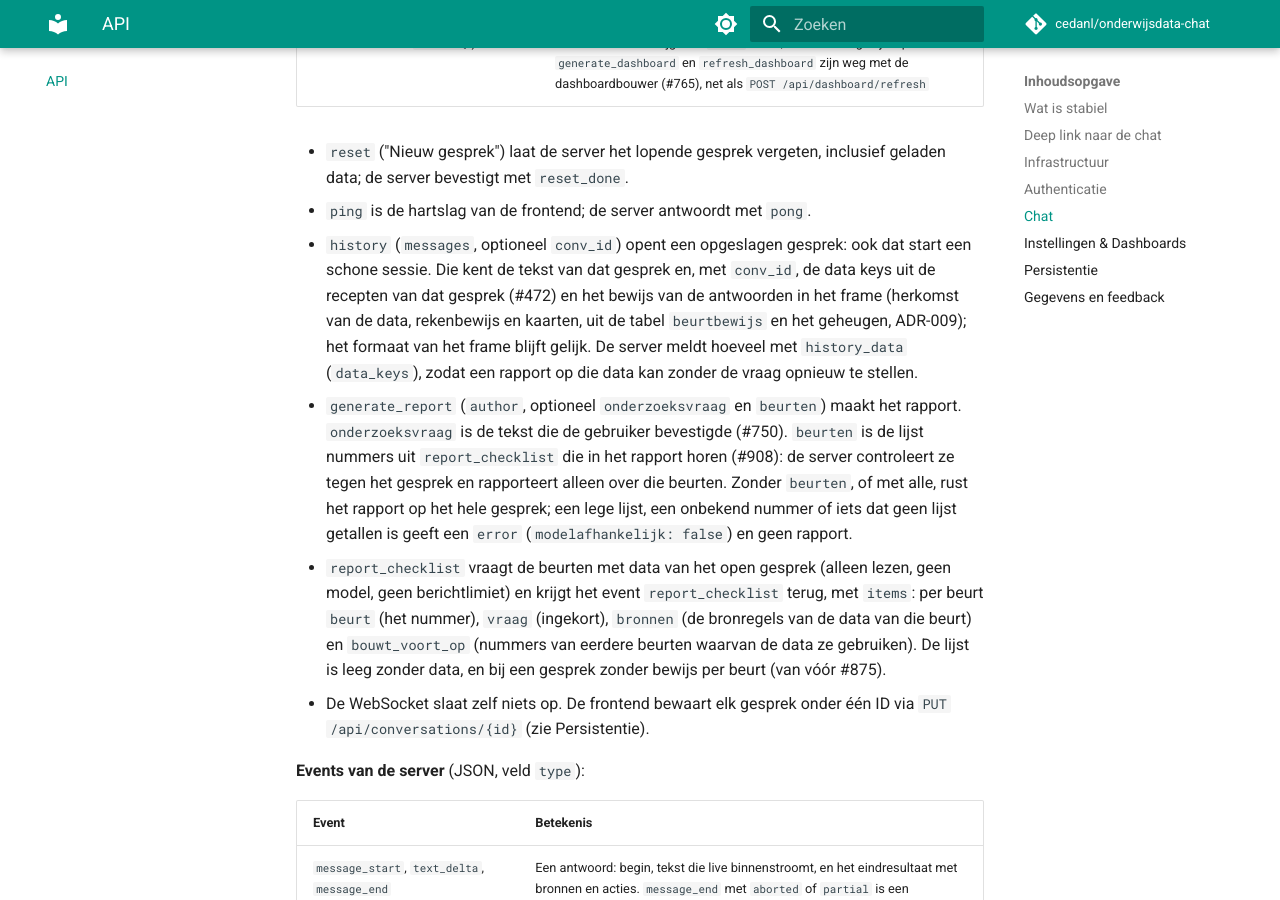
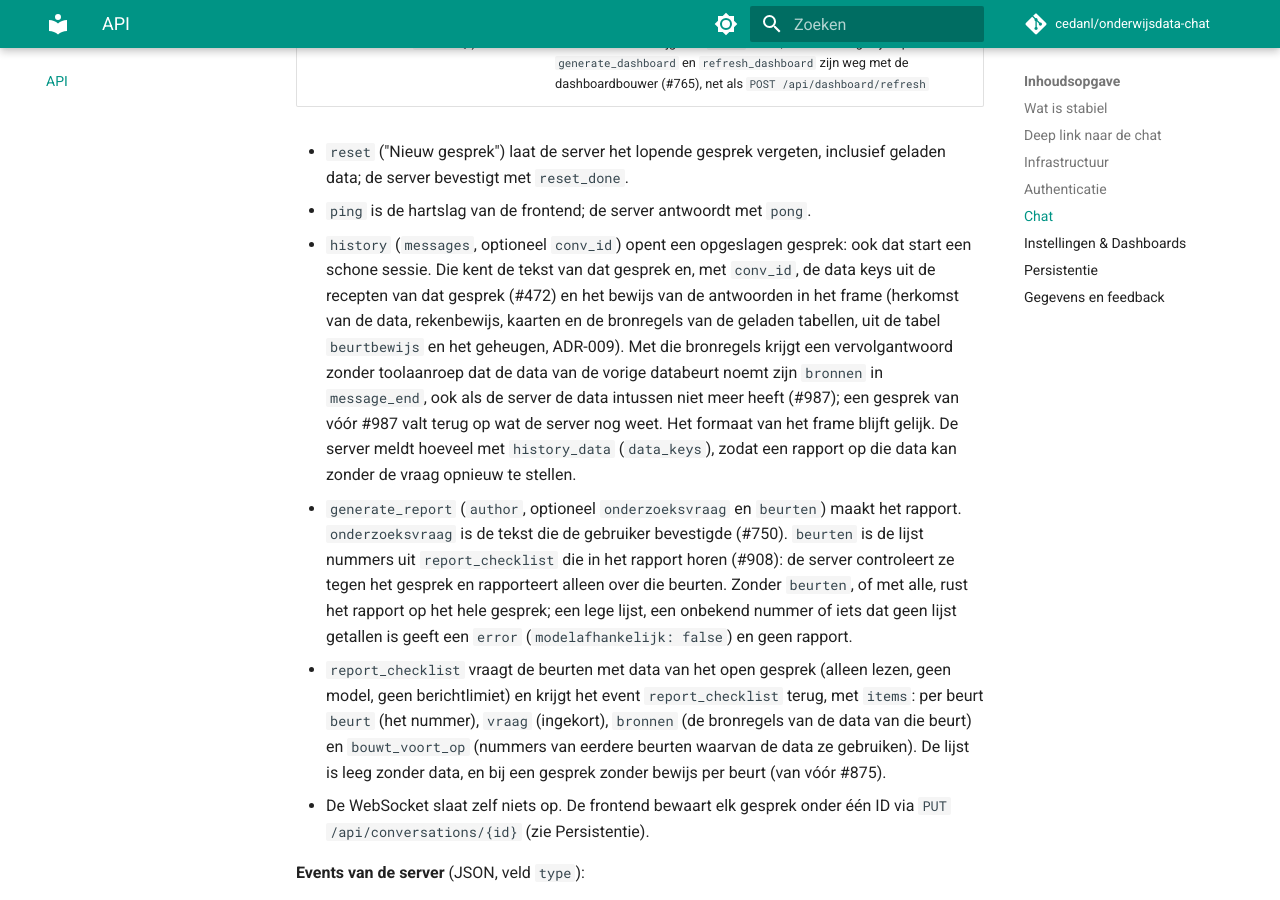
Before and after one commit to cedanl/onderwijsdata-chat, an MkDocs documentation site: the page built from docs/api.md, in a window 1280 px wide and 900 px high, scrolled down 4306 px. Built offline with MkDocs 1.6.1 and Material for MkDocs 9.7.7, drawn with Linux system fonts in a browser that asks for light colours; comment, search, counter and statistics services are not loaded; some of the changed text lies outside the part shown.

Commit message:
docs: name the source lines in the per-answer evidence row
Refs #987

Co-Authored-By: Claude Opus 5.5 <noreply@anthropic.com>

```diff
--- a/docs/api.md
+++ b/docs/api.md
@@ -89,7 +89,7 @@ Zie [Configuratie → SURF SRAM-login](configuratie/index.md#surf-sram-login-oid
 
 - `reset` ("Nieuw gesprek") laat de server het lopende gesprek vergeten, inclusief geladen data; de server bevestigt met `reset_done`.
 - `ping` is de hartslag van de frontend; de server antwoordt met `pong`.
-- `history` (`messages`, optioneel `conv_id`) opent een opgeslagen gesprek: ook dat start een schone sessie. Die kent de tekst van dat gesprek en, met `conv_id`, de data keys uit de recepten van dat gesprek (#472) en het bewijs van de antwoorden in het frame (herkomst van de data, rekenbewijs en kaarten, uit de tabel `beurtbewijs` en het geheugen, ADR-009); het formaat van het frame blijft gelijk. De server meldt hoeveel met `history_data` (`data_keys`), zodat een rapport op die data kan zonder de vraag opnieuw te stellen.
+- `history` (`messages`, optioneel `conv_id`) opent een opgeslagen gesprek: ook dat start een schone sessie. Die kent de tekst van dat gesprek en, met `conv_id`, de data keys uit de recepten van dat gesprek (#472) en het bewijs van de antwoorden in het frame (herkomst van de data, rekenbewijs, kaarten en de bronregels van de geladen tabellen, uit de tabel `beurtbewijs` en het geheugen, ADR-009). Met die bronregels krijgt een vervolgantwoord zonder toolaanroep dat de data van de vorige databeurt noemt zijn `bronnen` in `message_end`, ook als de server de data intussen niet meer heeft (#987); een gesprek van vóór #987 valt terug op wat de server nog weet. Het formaat van het frame blijft gelijk. De server meldt hoeveel met `history_data` (`data_keys`), zodat een rapport op die data kan zonder de vraag opnieuw te stellen.
 - `generate_report` (`author`, optioneel `onderzoeksvraag` en `beurten`) maakt het rapport. `onderzoeksvraag` is de tekst die de gebruiker bevestigde (#750). `beurten` is de lijst nummers uit `report_checklist` die in het rapport horen (#908): de server controleert ze tegen het gesprek en rapporteert alleen over die beurten. Zonder `beurten`, of met alle, rust het rapport op het hele gesprek; een lege lijst, een onbekend nummer of iets dat geen lijst getallen is geeft een `error` (`modelafhankelijk: false`) en geen rapport.
 - `report_checklist` vraagt de beurten met data van het open gesprek (alleen lezen, geen model, geen berichtlimiet) en krijgt het event `report_checklist` terug, met `items`: per beurt `beurt` (het nummer), `vraag` (ingekort), `bronnen` (de bronregels van de data van die beurt) en `bouwt_voort_op` (nummers van eerdere beurten waarvan de data ze gebruiken). De lijst is leeg zonder data, en bij een gesprek zonder bewijs per beurt (van vóór #875).
 - De WebSocket slaat zelf niets op. De frontend bewaart elk gesprek onder één ID via `PUT /api/conversations/{id}` (zie Persistentie).
@@ -158,7 +158,7 @@ Met authenticatie aan zijn deze endpoints per ingelogde gebruiker afgeschermd. Z
 | Methode | Pad | Beschrijving |
 |---------|-----|--------------|
 | `GET` | `/api/data/csv` | De tabel achter een antwoord als CSV-bijlage (`key` als query param, met BOM voor Excel). Alleen voor een `key` waar een eigen gesprek een recept van heeft; na een herstart haalt de server de tabel opnieuw op. Een vreemde of verdwenen `key` geeft dezelfde 404; een bronfout 502. De header `X-Data-Herladen` meldt dat de cijfers kunnen afwijken van het eerdere antwoord (#269, #472) |
-| `GET` | `/api/mijn-gegevens/export` | Alle gesprekken, werkboeken, feedback, datarecepten en het bewijs per antwoord (`beurtbewijs`: herkomst, rekenbewijs en kaarten; sinds #983 zonder `controle`) van de ingelogde gebruiker als JSON-bijlage, rij voor rij geschreven; `Cache-Control: no-store` (#645) |
+| `GET` | `/api/mijn-gegevens/export` | Alle gesprekken, werkboeken, feedback, datarecepten en het bewijs per antwoord (`beurtbewijs`: herkomst, rekenbewijs, kaarten en sinds #987 de bronregels per data key als JSON (`bronnen`); sinds #983 zonder `controle`) van de ingelogde gebruiker als JSON-bijlage, rij voor rij geschreven; `Cache-Control: no-store` (#645) |
 | `DELETE` | `/api/mijn-gegevens` | Verwijdert al het werk van de ingelogde gebruiker in één transactie en trekt alle tokens van het account in, ook die van een ander apparaat (#786). Body precies `{"bevestig": "verwijder"}`, anders 422; zonder authenticatie 404, want dan is er geen eigen account (#646) |
 | `GET` | `/api/feedback/questions` | De vragenlijst voor feedback op een rapport of dashboard (`core/feedback.py`) |
 | `GET` | `/api/feedback/given` | De werkboek-ID's waar de ingelogde gebruiker al feedback op gaf; leeg zonder login |
```
Also changed, not shown: changelog.d/987-bronvermelding-heropenen.md (added, +9 -0 lines), docs/architecture-decisions.md (+2 -1 lines), docs/privacy.md (+1 -1 lines).
